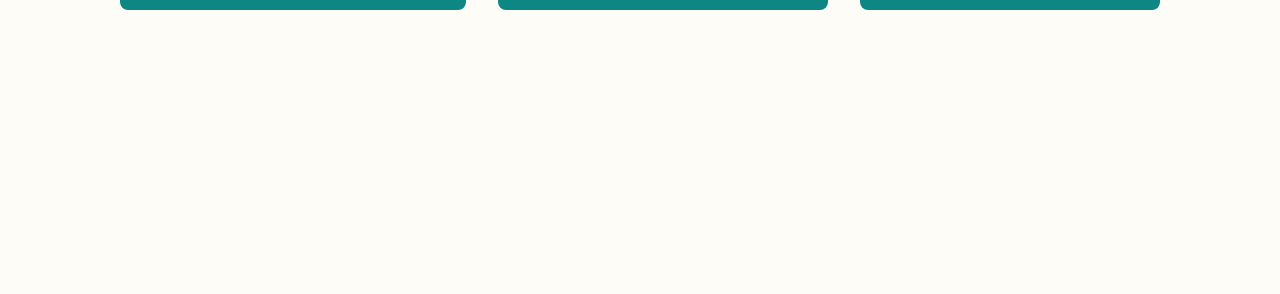
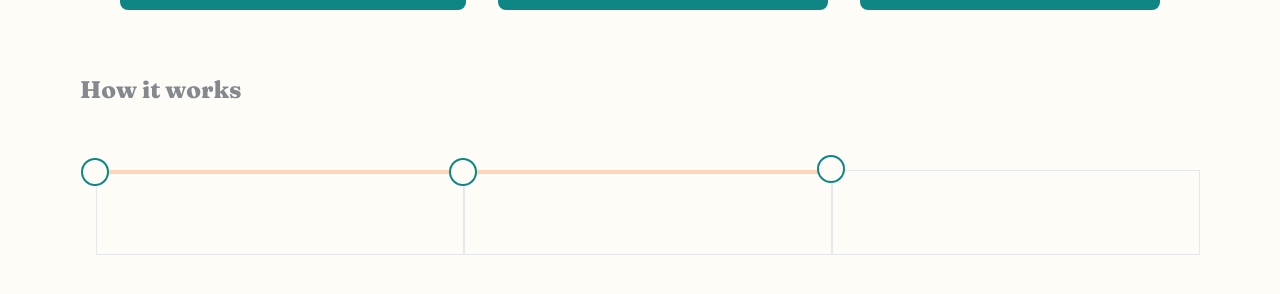
Before and after one commit to sthitaprajna-mishra/coffeeroasters, a React (Vite) app: page / in a window 1280 px wide. Shown: the part 2452-2746 px from the top of the page. Built offline with nearby package versions, Linux system fonts and the light colour scheme.

Commit message:
howitworks skeleton started

```diff
--- a/src/components/Home.jsx
+++ b/src/components/Home.jsx
@@ -2,6 +2,7 @@ import React from "react";
 import Hero from "./Hero";
 import OurCollection from "./OurCollection";
 import WhyChooseUs from "./WhyChooseUs";
+import HowItWorks from "./HowItWorks";
 
 const Home = () => {
   return (
@@ -9,6 +10,7 @@ const Home = () => {
       <Hero />
       <OurCollection />
       <WhyChooseUs />
+      <HowItWorks />
     </div>
   );
 };
--- /dev/null
+++ b/src/components/HowItWorks.jsx
@@ -0,0 +1,24 @@
+import React from "react";
+
+const HowItWorks = () => {
+  return (
+    <div className="mt-6">
+      <div className="font-fraunces font-bold text-2xl text-grey">
+        How it works
+      </div>
+      <div className="grid grid-cols-12 mt-16 ml-4">
+        <div className="col-span-4 pb-20 px-8 border border-t-4 border-t-paleOrange relative">
+          <div className="w-4 p-3 rounded-full border-2 border-darkCyan absolute -top-4 -left-4 bg-lightCream"></div>
+        </div>
+        <div className="col-span-4 pb-20 px-8 border border-t-4 border-t-paleOrange relative">
+          <div className="w-4 p-3 rounded-full border-2 border-darkCyan absolute -top-4 -left-4 bg-lightCream"></div>
+        </div>
+        <div className="col-span-4 pb-20 px-8 border relative">
+          <div className="w-4 p-3 rounded-full border-2 border-darkCyan absolute -top-4 -left-4 bg-lightCream"></div>
+        </div>
+      </div>
+    </div>
+  );
+};
+
+export default HowItWorks;
```
